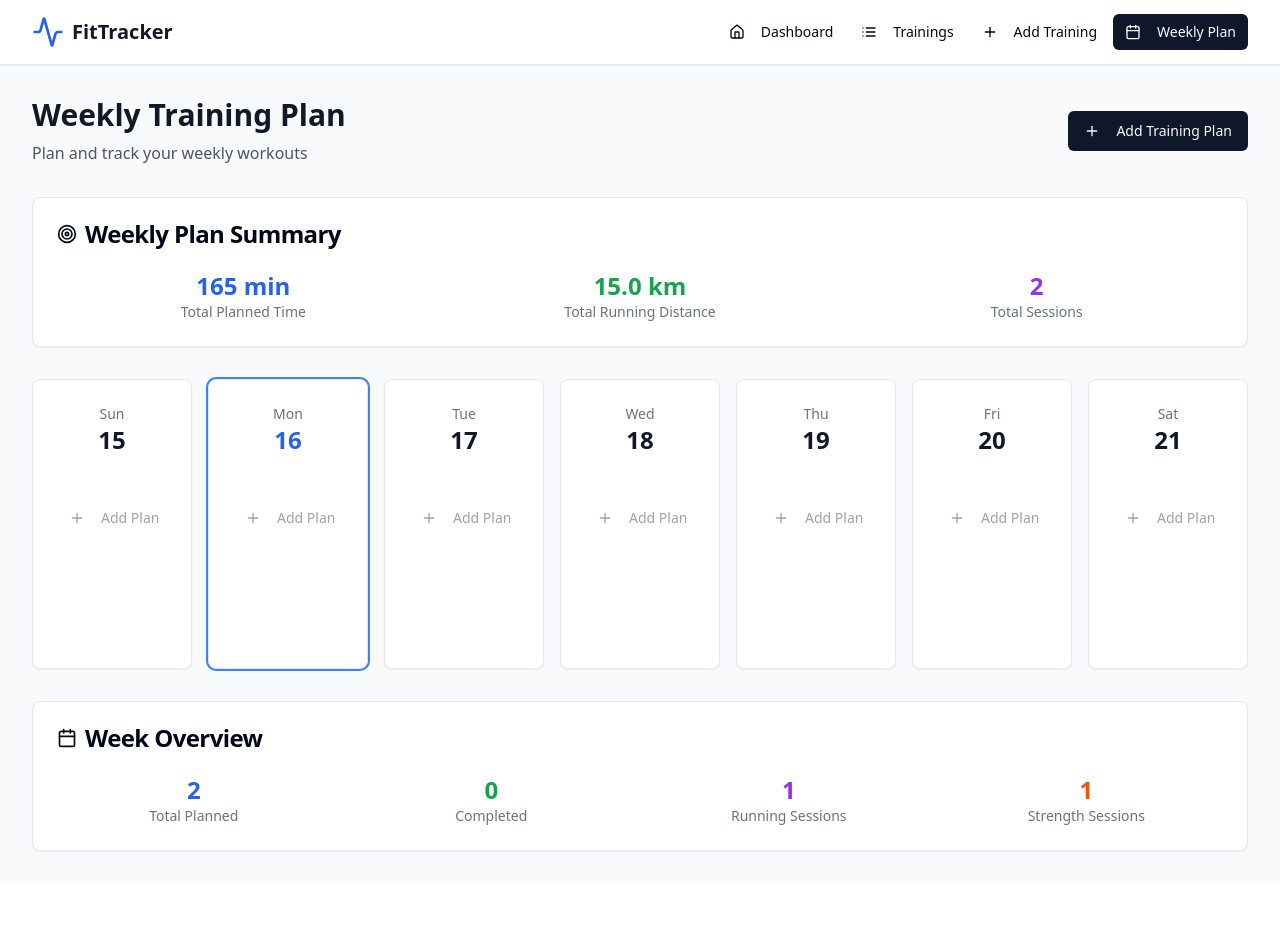
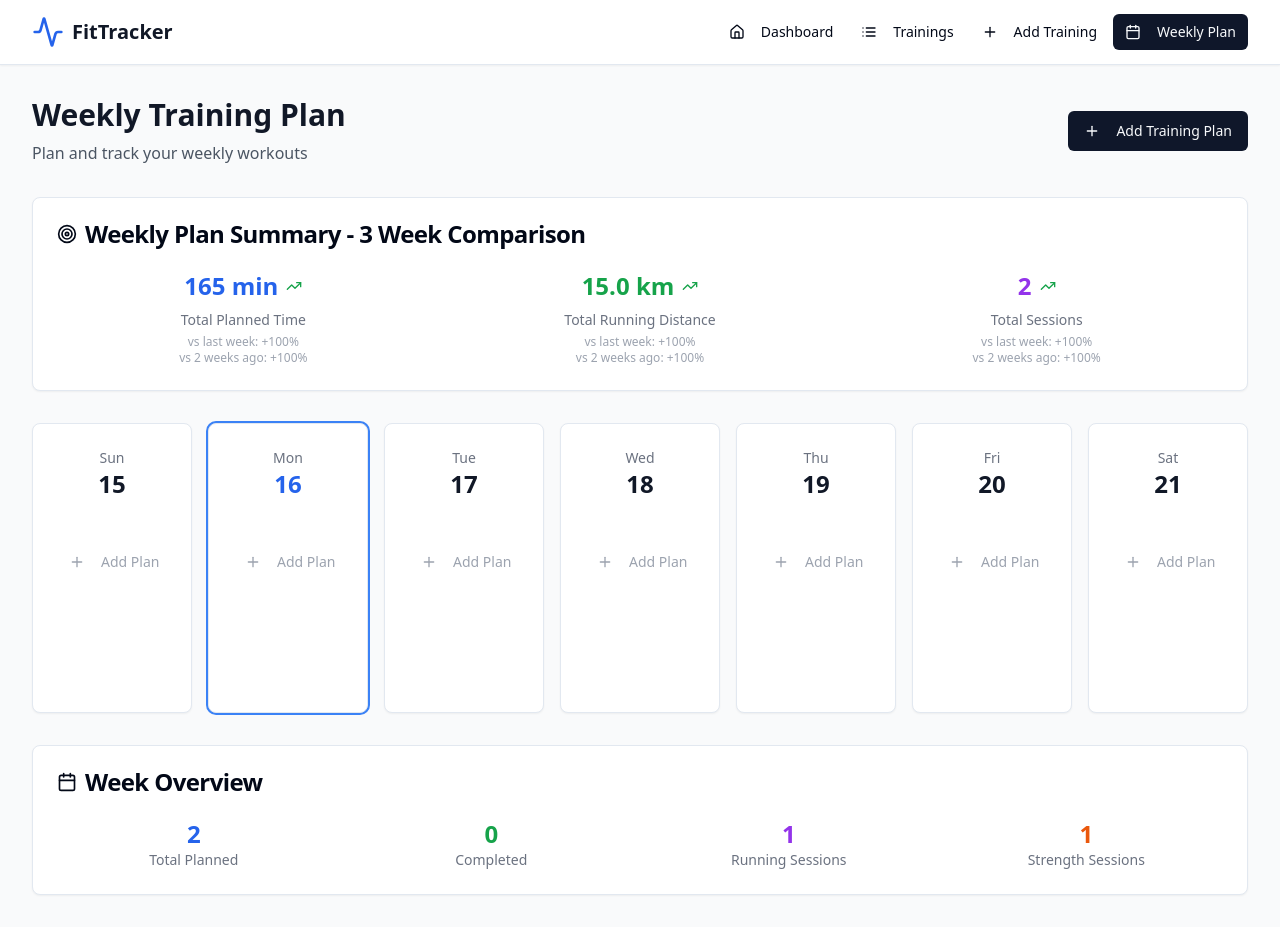
Before and after one commit to EMOholcicka/run-strong-plan-track, a React (Vite) app: page /weekly-plan in a window 1280 px wide. Before the commit the page ends 883 px from the top, so only its background shows below. Built offline with nearby package versions, Linux system fonts and the light colour scheme.

Commit message:
Fix: Weekly plan display and summary
- Display training info on new lines.
- Compare weekly plan summary with previous 2 weeks.

```diff
--- a/src/contexts/TrainingContext.tsx
+++ b/src/contexts/TrainingContext.tsx
@@ -1,4 +1,3 @@
-
 import React, { createContext, useContext, useState, ReactNode } from 'react';
 
 export type RunningCategory = 'aerobic' | 'intervals' | 'tempo' | 'hills';
@@ -58,6 +57,11 @@ interface TrainingContextType {
   getPlannedWeeklyStats: () => {
     totalPlannedDuration: number;
     totalPlannedDistance: number;
+  };
+  getPlannedWeeklyStatsForWeek: (weekOffset: number) => {
+    totalPlannedDuration: number;
+    totalPlannedDistance: number;
+    totalSessions: number;
   };
 }
 
@@ -197,6 +201,26 @@ export const TrainingProvider = ({ children }: { children: ReactNode }) => {
     };
   };
 
+  const getPlannedWeeklyStatsForWeek = (weekOffset: number) => {
+    const today = new Date();
+    const currentDay = today.getDay();
+    const startOfWeek = new Date(today);
+    startOfWeek.setDate(today.getDate() - currentDay + (weekOffset * 7));
+    const endOfWeek = new Date(startOfWeek);
+    endOfWeek.setDate(startOfWeek.getDate() + 6);
+
+    const weekPlannedTrainings = plannedTrainings.filter(training => {
+      const trainingDate = new Date(training.date);
+      return trainingDate >= startOfWeek && trainingDate <= endOfWeek;
+    });
+
+    return {
+      totalPlannedDuration: weekPlannedTrainings.reduce((sum, t) => sum + t.plannedDuration, 0),
+      totalPlannedDistance: weekPlannedTrainings.filter(t => t.type === 'running').reduce((sum, t) => sum + (t.plannedDistance || 0), 0),
+      totalSessions: weekPlannedTrainings.length
+    };
+  };
+
   return (
     <TrainingContext.Provider value={{
       trainings,
@@ -207,7 +231,8 @@ export const TrainingProvider = ({ children }: { children: ReactNode }) => {
       deletePlannedTraining,
       getTrainingById,
       getWeeklyStats,
-      getPlannedWeeklyStats
+      getPlannedWeeklyStats,
+      getPlannedWeeklyStatsForWeek
     }}>
       {children}
     </TrainingContext.Provider>
--- a/src/pages/WeeklyPlan.tsx
+++ b/src/pages/WeeklyPlan.tsx
@@ -1,4 +1,3 @@
-
 import { useState } from "react";
 import { Card, CardContent, CardHeader, CardTitle } from "@/components/ui/card";
 import { Button } from "@/components/ui/button";
@@ -9,12 +8,12 @@ import { Select, SelectContent, SelectItem, SelectTrigger, SelectValue } from "@
 import { Dialog, DialogContent, DialogHeader, DialogTitle, DialogTrigger } from "@/components/ui/dialog";
 import Navigation from "@/components/Navigation";
 import { TrainingProvider, useTraining, PlannedTraining, RunningCategory } from "@/contexts/TrainingContext";
-import { Calendar, Plus, Clock, MapPin, Edit, Trash2, Check, Activity, Target } from "lucide-react";
+import { Calendar, Plus, Clock, MapPin, Edit, Trash2, Check, Activity, Target, TrendingUp, TrendingDown } from "lucide-react";
 import { useToast } from "@/hooks/use-toast";
 import { getCategoryStyle, getCategoryDisplayName } from "@/utils/runningCategories";
 
 const WeeklyPlanContent = () => {
-  const { plannedTrainings, addPlannedTraining, updatePlannedTraining, deletePlannedTraining, getPlannedWeeklyStats } = useTraining();
+  const { plannedTrainings, addPlannedTraining, updatePlannedTraining, deletePlannedTraining, getPlannedWeeklyStats, getPlannedWeeklyStatsForWeek } = useTraining();
   const { toast } = useToast();
   const [isDialogOpen, setIsDialogOpen] = useState(false);
   const [editingId, setEditingId] = useState<string | null>(null);
@@ -47,7 +46,9 @@ const WeeklyPlanContent = () => {
 
   const weekDates = getCurrentWeekDates();
   const dayNames = ['Sun', 'Mon', 'Tue', 'Wed', 'Thu', 'Fri', 'Sat'];
-  const plannedStats = getPlannedWeeklyStats();
+  const currentWeekStats = getPlannedWeeklyStats();
+  const lastWeekStats = getPlannedWeeklyStatsForWeek(-1);
+  const twoWeeksAgoStats = getPlannedWeeklyStatsForWeek(-2);
 
   const getPlannedTrainingsForDate = (date: Date) => {
     const dateStr = date.toISOString().split('T')[0];
@@ -174,6 +175,18 @@ const WeeklyPlanContent = () => {
       return getCategoryDisplayName(training.category);
     }
     return training.type;
+  };
+
+  const getComparisonIcon = (current: number, previous: number) => {
+    if (current > previous) return <TrendingUp className="h-4 w-4 text-green-600" />;
+    if (current < previous) return <TrendingDown className="h-4 w-4 text-red-600" />;
+    return null;
+  };
+
+  const getComparisonText = (current: number, previous: number) => {
+    if (previous === 0) return current > 0 ? '+100%' : '0%';
+    const change = ((current - previous) / previous * 100).toFixed(0);
+    return `${change >= 0 ? '+' : ''}${change}%`;
   };
 
   return (
@@ -306,27 +319,51 @@ const WeeklyPlanContent = () => {
           </Dialog>
         </div>
 
-        {/* Weekly Summary */}
+        {/* Weekly Summary with 2-week comparison */}
         <Card className="mb-8">
           <CardHeader>
             <CardTitle className="flex items-center">
               <Target className="h-5 w-5 mr-2" />
-              Weekly Plan Summary
+              Weekly Plan Summary - 3 Week Comparison
             </CardTitle>
           </CardHeader>
           <CardContent>
             <div className="grid grid-cols-1 md:grid-cols-3 gap-6">
               <div className="text-center">
-                <p className="text-2xl font-bold text-blue-600">{Math.round(plannedStats.totalPlannedDuration)} min</p>
-                <p className="text-sm text-gray-500">Total Planned Time</p>
+                <div className="flex items-center justify-center space-x-2 mb-2">
+                  <p className="text-2xl font-bold text-blue-600">{Math.round(currentWeekStats.totalPlannedDuration)} min</p>
+                  {getComparisonIcon(currentWeekStats.totalPlannedDuration, lastWeekStats.totalPlannedDuration)}
+                </div>
+                <p className="text-sm text-gray-500 mb-1">Total Planned Time</p>
+                <div className="text-xs text-gray-400">
+                  <span>vs last week: {getComparisonText(currentWeekStats.totalPlannedDuration, lastWeekStats.totalPlannedDuration)}</span>
+                  <br />
+                  <span>vs 2 weeks ago: {getComparisonText(currentWeekStats.totalPlannedDuration, twoWeeksAgoStats.totalPlannedDuration)}</span>
+                </div>
               </div>
               <div className="text-center">
-                <p className="text-2xl font-bold text-green-600">{plannedStats.totalPlannedDistance.toFixed(1)} km</p>
-                <p className="text-sm text-gray-500">Total Running Distance</p>
+                <div className="flex items-center justify-center space-x-2 mb-2">
+                  <p className="text-2xl font-bold text-green-600">{currentWeekStats.totalPlannedDistance.toFixed(1)} km</p>
+                  {getComparisonIcon(currentWeekStats.totalPlannedDistance, lastWeekStats.totalPlannedDistance)}
+                </div>
+                <p className="text-sm text-gray-500 mb-1">Total Running Distance</p>
+                <div className="text-xs text-gray-400">
+                  <span>vs last week: {getComparisonText(currentWeekStats.totalPlannedDistance, lastWeekStats.totalPlannedDistance)}</span>
+                  <br />
+                  <span>vs 2 weeks ago: {getComparisonText(currentWeekStats.totalPlannedDistance, twoWeeksAgoStats.totalPlannedDistance)}</span>
+                </div>
               </div>
               <div className="text-center">
-                <p className="text-2xl font-bold text-purple-600">{plannedTrainings.length}</p>
-                <p className="text-sm text-gray-500">Total Sessions</p>
+                <div className="flex items-center justify-center space-x-2 mb-2">
+                  <p className="text-2xl font-bold text-purple-600">{plannedTrainings.length}</p>
+                  {getComparisonIcon(plannedTrainings.length, lastWeekStats.totalSessions)}
+                </div>
+                <p className="text-sm text-gray-500 mb-1">Total Sessions</p>
+                <div className="text-xs text-gray-400">
+                  <span>vs last week: {getComparisonText(plannedTrainings.length, lastWeekStats.totalSessions)}</span>
+                  <br />
+                  <span>vs 2 weeks ago: {getComparisonText(plannedTrainings.length, twoWeeksAgoStats.totalSessions)}</span>
+                </div>
               </div>
             </div>
           </CardContent>
@@ -356,14 +393,14 @@ const WeeklyPlanContent = () => {
                     dayTrainings.map((training) => (
                       <div
                         key={training.id}
-                        className={`p-3 rounded-lg border ${getTrainingCardStyle(training)} overflow-hidden`}
+                        className={`p-3 rounded-lg border ${getTrainingCardStyle(training)}`}
                       >
                         <div className="flex items-start justify-between mb-2">
-                          <span className={`text-xs px-2 py-1 rounded-full flex-shrink-0 ${getTrainingBadgeStyle(training)}`}>
+                          <span className={`text-xs px-2 py-1 rounded-full ${getTrainingBadgeStyle(training)}`}>
                             {getTrainingTypeDisplay(training)}
                           </span>
 
-                          <div className="flex space-x-1 flex-shrink-0 ml-2">
+                          <div className="flex space-x-1">
                             {!training.completed && (
                               <>
                                 <Button
@@ -395,24 +432,27 @@ const WeeklyPlanContent = () => {
                           </div>
                         </div>
 
-                        <h4 className="font-medium text-sm mb-2 break-words">{training.title}</h4>
+                        <div className="space-y-1">
+                          <h4 className="font-medium text-sm">{training.title}</h4>
 
-                        <div className="flex items-center text-xs text-gray-600 space-x-2 mb-2">
-                          <Clock className="h-3 w-3 flex-shrink-0" />
-                          <span>{training.plannedDuration}min</span>
+                          <div className="flex items-center text-xs text-gray-600">
+                            <Clock className="h-3 w-3 mr-1" />
+                            <span>{training.plannedDuration} min</span>
+                          </div>
+
                           {training.plannedDistance && (
-                            <>
-                              <MapPin className="h-3 w-3 flex-shrink-0" />
-                              <span>{training.plannedDistance}km</span>
-                            </>
+                            <div className="flex items-center text-xs text-gray-600">
+                              <MapPin className="h-3 w-3 mr-1" />
+                              <span>{training.plannedDistance} km</span>
+                            </div>
+                          )}
+
+                          {training.notes && (
+                            <p className="text-xs text-gray-600 line-clamp-2">
+                              {training.notes}
+                            </p>
                           )}
                         </div>
-
-                        {training.notes && (
-                          <p className="text-xs text-gray-600 break-words line-clamp-2">
-                            {training.notes}
-                          </p>
-                        )}
                       </div>
                     ))
                   ) : (
@@ -434,7 +474,7 @@ const WeeklyPlanContent = () => {
           })}
         </div>
 
-        {/* Week Summary */}
+        {/* Week Overview */}
         <Card>
           <CardHeader>
             <CardTitle className="flex items-center">
```
